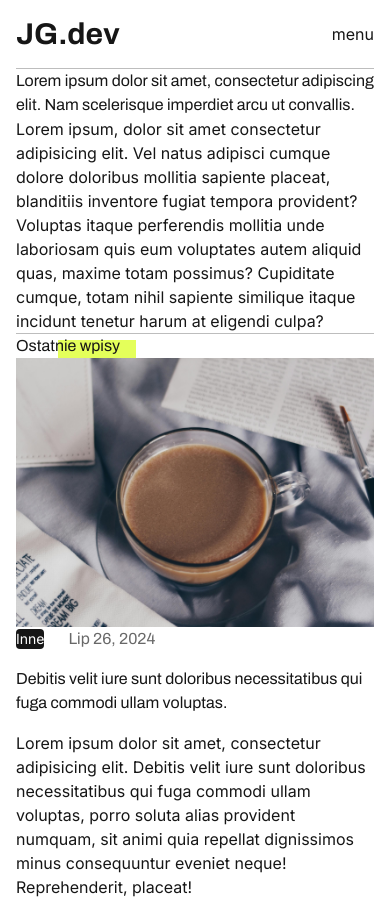
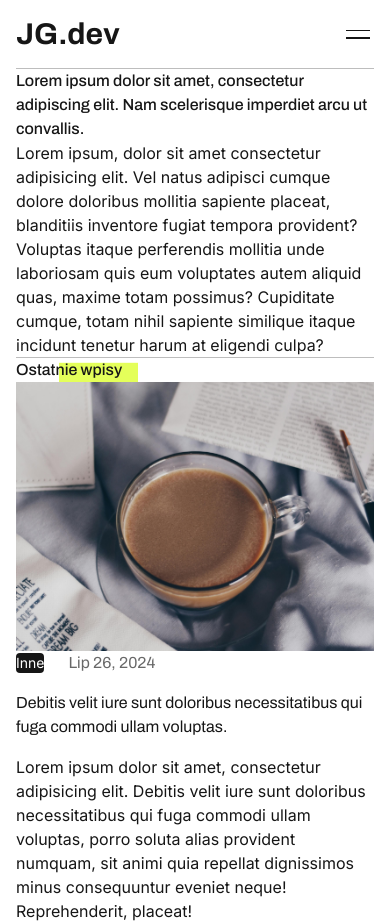
Before and after one commit to Goomel/jg-blog, a Next.js app: page / in a window 390 px wide. Before the commit the page ends 899 px from the top, so only its background shows below. Built offline with nearby package versions, Linux system fonts and the light colour scheme.

Commit message:
Create basic hamburger menu, Add framer-motion, react-use

```diff
--- a/app/components/navbar/Hamburger.tsx
+++ b/app/components/navbar/Hamburger.tsx
@@ -0,0 +1,41 @@
+import React from 'react';
+import cn from 'classnames';
+import { Menu } from '@/app/lib/types';
+import { HamburgerProps, HamburgerVariant } from '@/app/lib/types';
+
+const Hamburger: React.FC<HamburgerProps> = ({ variant, onClick }) => {
+  const currentVariantClassName = cn({
+    close: variant === HamburgerVariant.Close,
+    open: variant === HamburgerVariant.Open,
+  });
+  return (
+    <button
+      onClick={onClick}
+      className={cn(
+        currentVariantClassName,
+        'flex justify-center items-center size-8 bg-[transparent] border-none group lg:[&.open]:hidden',
+      )}
+    >
+      <div className="flex flex-col items-center justify-center gap-[var(--gap-between-lines)] cursor-pointer">
+        <div className="bg-black-500 w-6 h-[var(--hamburger-line-height)] group-[&.close]:translate-y-[var(--hamburger-translate)] group-[&.close]:rotate-45"></div>
+        <div className="bg-black-500 w-6 h-[var(--hamburger-line-height)] group-[&.close]:-translate-y-[var(--hamburger-translate)] group-[&.close]:-rotate-45"></div>
+      </div>
+    </button>
+  );
+};
+const menu: Menu = [
+  {
+    title: 'Home',
+    href: '#',
+  },
+  {
+    title: 'Explore',
+    href: '#',
+  },
+  {
+    title: 'About',
+    href: '#',
+  },
+];
+
+export default Hamburger;
--- a/app/components/navbar/NavMobile.tsx
+++ b/app/components/navbar/NavMobile.tsx
@@ -1,5 +1,76 @@
-const NavMobile = () => {
-  return <div className="lg:hidden">menu</div>;
+'use client';
+
+import React, { useState, useRef, useEffect } from 'react';
+import Link from 'next/link';
+import { AnimatePresence, motion } from 'framer-motion';
+import { useClickAway, useMedia } from 'react-use';
+import cn from 'classnames';
+
+import { Menu, MenuItem, HamburgerVariant } from '@/app/lib/types';
+import Hamburger from './Hamburger';
+
+const NavMobile = ({ menu }: { menu: Menu }) => {
+  const [isOpen, setOpen] = useState(false);
+  const navMobileRef = useRef(null);
+  const toggleMenuOpen = () => {
+    setOpen(!isOpen);
+  };
+
+  // Close the menu when user click outside the component
+  useClickAway(navMobileRef, () => setOpen(false));
+
+  // Close the menu when user enlarge the screen to > 1024px
+  const isWide = useMedia('(min-width: 1024px)', false);
+  useEffect(() => {
+    if (isWide) setOpen(false);
+  }, [isWide]);
+
+  // Disable scrolling when menu is open
+  useEffect(() => {
+    const htmlElement = document.querySelector('html');
+    if (htmlElement) {
+      htmlElement.style.overflow = isOpen ? 'hidden' : 'auto';
+    }
+  }, [isOpen]);
+
+  return (
+    <div ref={navMobileRef} className="z-10 lg:hidden">
+      <div className={cn({ overlay: isOpen })}></div>
+      <Hamburger variant={HamburgerVariant.Open} onClick={toggleMenuOpen} />
+      <AnimatePresence>
+        {isOpen && (
+          <motion.div
+            initial={{ x: '100%' }}
+            animate={{ x: 0 }}
+            transition={{ duration: 0.3 }}
+            className="w-[clamp(400px,50%,600px)] h-screen absolute top-0 right-0 bg-gray-100 pt-4 pl-8"
+          >
+            <Hamburger variant={HamburgerVariant.Close} onClick={toggleMenuOpen} />
+            <ul className="pt-12 flex flex-col gap-6 ">
+              {menu.map((menuItem: MenuItem, index) => (
+                <motion.li
+                  initial={{ scale: 0, opacity: 0 }}
+                  animate={{ scale: 1, opacity: 1 }}
+                  transition={{
+                    type: 'spring',
+                    stiffness: 200,
+                    damping: 25,
+                    delay: 0.15 + index / 10,
+                  }}
+                  key={menuItem.title}
+                  className="list-none"
+                >
+                  <Link href={menuItem.href} className="text-black-500">
+                    {menuItem.title}
+                  </Link>
+                </motion.li>
+              ))}
+            </ul>
+          </motion.div>
+        )}
+      </AnimatePresence>
+    </div>
+  );
 };
 
 export default NavMobile;
--- a/app/components/navbar/Navbar.tsx
+++ b/app/components/navbar/Navbar.tsx
@@ -23,7 +23,7 @@ const Navbar = () => {
               <span className="uppercase">JG</span>.dev
             </a>
             <NavDesktop menu={menu} />
-            <NavMobile />
+            <NavMobile menu={menu} />
           </div>
         </div>
       </div>
--- a/app/globals.css
+++ b/app/globals.css
@@ -1,9 +1,22 @@
 @tailwind base;
 @tailwind components;
 @tailwind utilities;
+
+:root {
+  /* Hamburger values */
+  --hamburger-line-height: 1.5px;
+  --gap-between-lines: 6px;
+  --hamburger-translate: calc(
+    calc((var(--gap-between-lines) / 2) + (var(--hamburger-line-height) / 2))
+  );
+}
 
 body {
   @apply text-black-500 font-sans;
 }
 
+.overlay {
+  @apply absolute top-0 left-0 w-screen h-screen bg-black-500/30;
+}
+
 /* @layer utilities {} */
--- a/app/page.tsx
+++ b/app/page.tsx
@@ -6,7 +6,7 @@ export default function Home() {
     <main className="container">
       <section className="lg:py-14">
         <div className="lg:w-3/5 lg:space-y-8">
-          <p className="lg:text-5xl font-heading">
+          <p className="lg:text-5xl font-heading font-medium">
             Lorem ipsum dolor sit amet, consectetur adipiscing elit. Nam scelerisque imperdiet arcu
             ut convallis.
           </p>
@@ -21,7 +21,7 @@ export default function Home() {
       </section>
       <div className="border-t border-gray-400"></div>
       <section>
-        <p className="lg:text-5xl w-fit font-heading lg:mt-14 before:content-[''] before:block before:w-3/4 before:h-full before:absolute relative before:top-0 before:-right-4 before:translate-y-1/4 before:bg-lemon-500 before:-z-10">
+        <p className="lg:text-5xl w-fit font-heading lg:mt-14 before:content-[''] before:block before:w-3/4 before:h-full before:absolute relative before:top-0 before:-right-4 before:translate-y-[20%] before:bg-lemon-500 before:-z-10 font-medium">
           Ostatnie wpisy
         </p>
 
--- a/package.json
+++ b/package.json
@@ -10,9 +10,11 @@
 	},
 	"dependencies": {
 		"classnames": "^2.5.1",
+		"framer-motion": "^11.3.19",
 		"next": "14.2.5",
 		"react": "^18",
-		"react-dom": "^18"
+		"react-dom": "^18",
+		"react-use": "^17.5.1"
 	},
 	"devDependencies": {
 		"@types/node": "^20",
```
Also changed, not shown: 1 other file (tests, documents, lock files or other folders).
